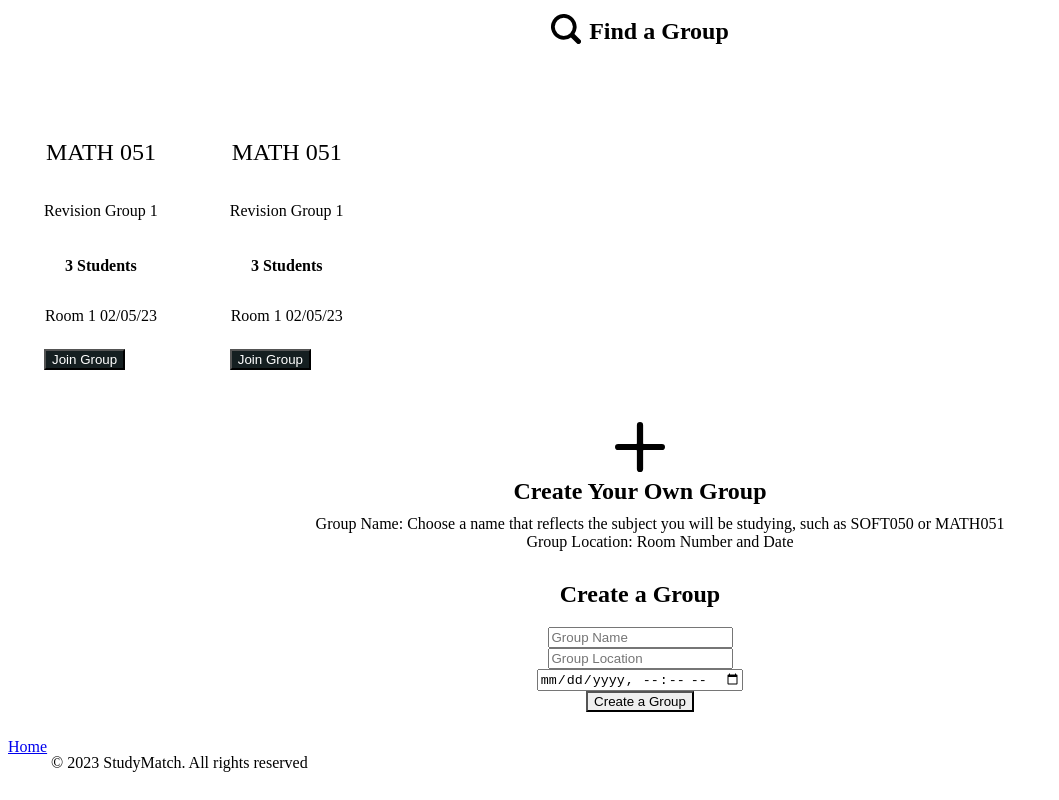
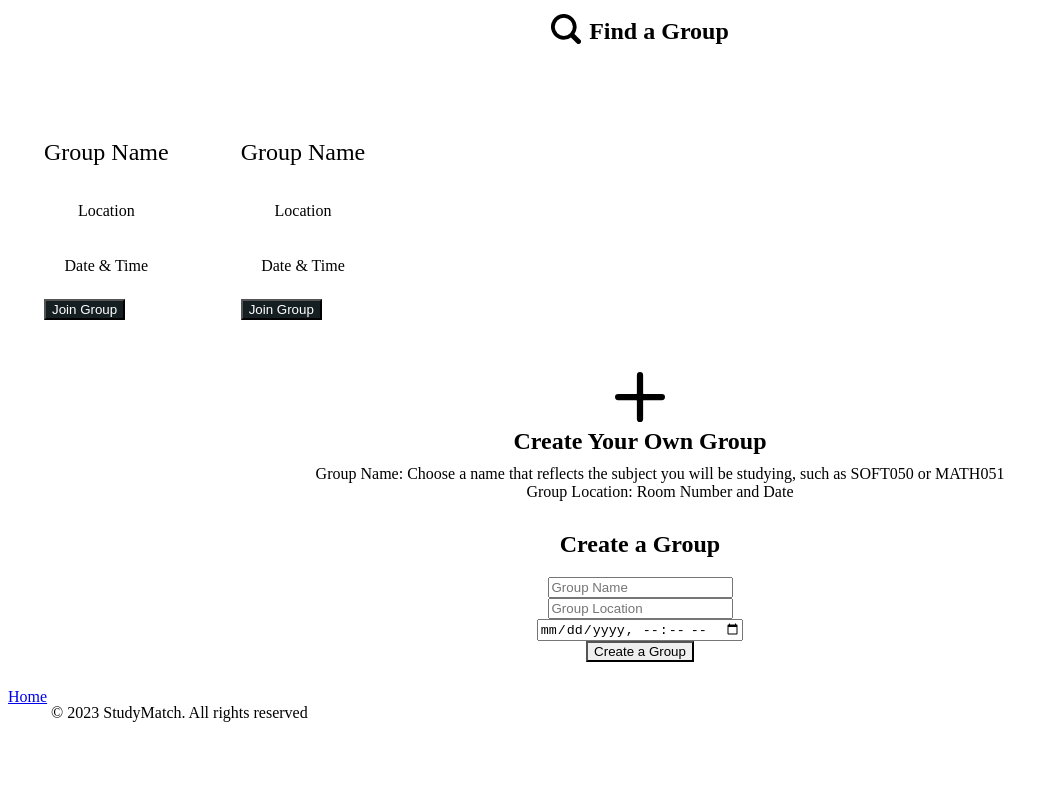
Before and after one commit to mus1afq/study-match-frontend, a Next.js app: page /Main in a window 1280 px wide. Shown: the part 849-1649 px from the top of the page, without its empty margins (0-1059 px from the left). After the commit the page ends 1599 px from the top, so only its background shows below. Built offline with nearby package versions, Linux system fonts and the light colour scheme.

Commit message:
feat: added a date & time text field

```diff
--- a/components/main/JoinCard.js
+++ b/components/main/JoinCard.js
@@ -29,16 +29,15 @@ export default function JoinCard() {
           <Box p={6}>
             <Stack spacing={0} align={"center"} mb={5}>
               <Heading fontSize={"2xl"} fontWeight={500} fontFamily={"body"}>
-                MATH 051
+                Group Name
               </Heading>
-              <Text color={"gray.500"}>Revision Group 1 </Text>
+              <Text color={"gray.500"}>Location</Text>
             </Stack>
 
             <Stack direction={"row"} justify={"center"} spacing={6}>
               <Stack spacing={0} align={"center"}>
-                <Text fontWeight={"600"}>3 Students</Text>
                 <Text fontSize={"sm"} color={"gray.500"}>
-                  Room 1 02/05/23
+                  Date & Time
                 </Text>
               </Stack>
             </Stack>
@@ -52,6 +51,7 @@ export default function JoinCard() {
               _hover={{
                 transform: "translateY(-2px)",
                 boxShadow: "lg",
+                bg: "green.500",
               }}
             >
               Join Group
```
